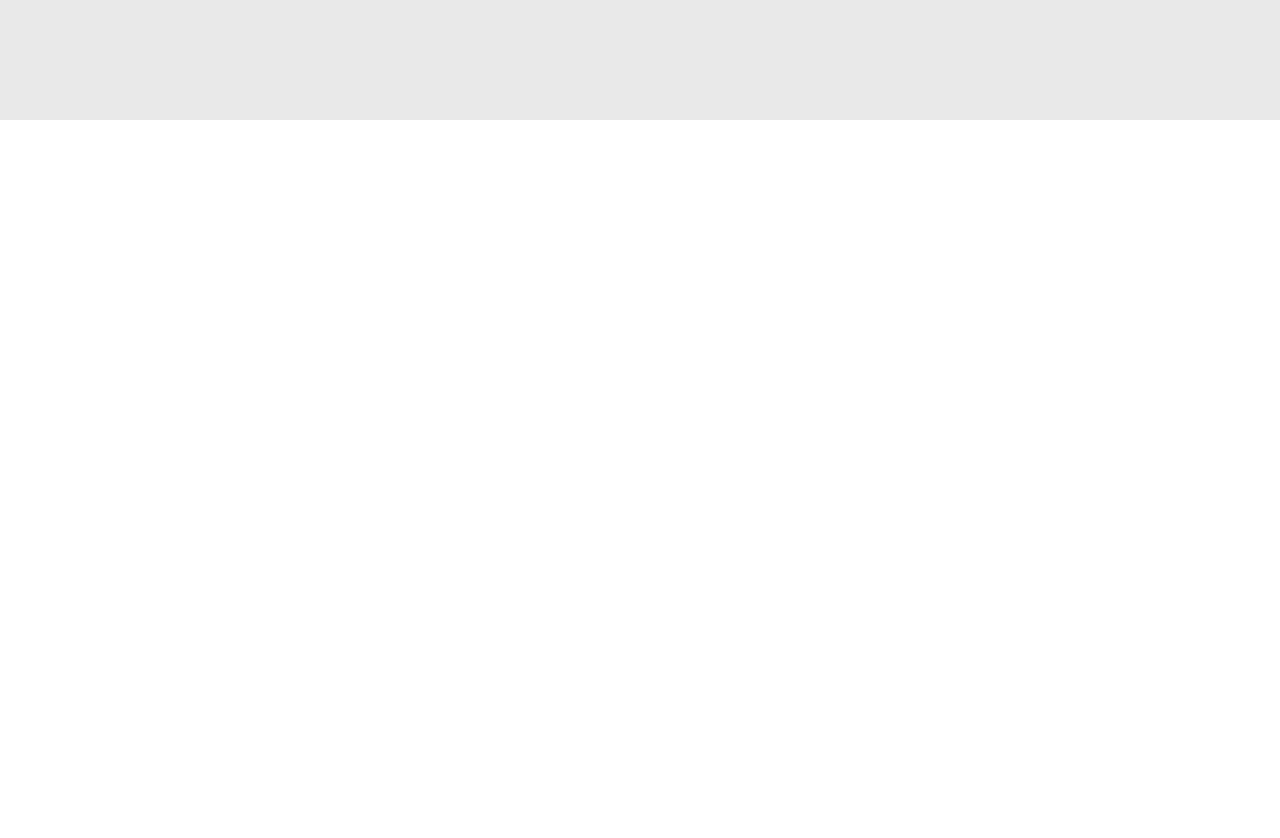
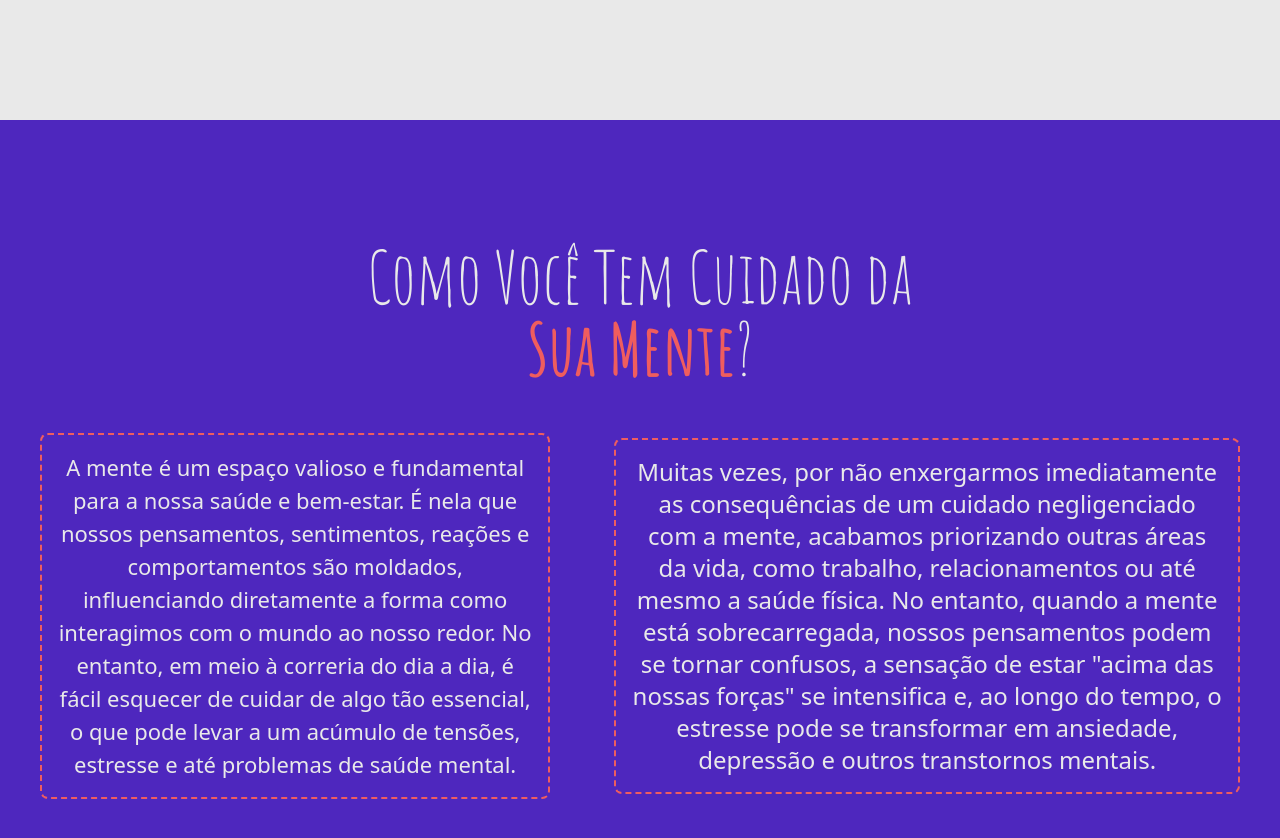
Before and after one commit to thiagodeas/about-mental-health, a Vue app: page / in a window 1280 px wide. Shown: the part 680-1518 px from the top of the page. Before the commit the page ends 800 px from the top, so only its background shows below. Built offline with nearby package versions, Linux system fonts and the light colour scheme.

Commit message:
creating the second page

```diff
--- a/src/App.vue
+++ b/src/App.vue
@@ -1,10 +1,12 @@
 <script setup lang="ts">
 import Hero from './components/hero/Hero.vue'
+import SelfCare from './components/self-care/SelfCare.vue'
 
 </script>
 
 <template>
     <Hero />
+    <SelfCare />
 </template>
 
 <style scoped>
--- /dev/null
+++ b/src/components/self-care/SelfCare.vue
@@ -0,0 +1,23 @@
+<script setup>
+
+</script>
+
+<template>
+    <div class="flex items-center justify-center min-h-screen flex-col text-center w-full bg-lightPurple pt-24 pb-24">
+
+      <div class="flex items-center justify-center w-[600px] pb-12">
+        <h1 class="text-7xl font-amatic text-lightGray">Como Você Tem Cuidado da <span class="text-lightRed font-bold">Sua Mente</span>?</h1>
+      </div>
+
+      <div class="flex items-center justify-center w-[1200px] gap-16">
+        <div class="flex items-center justify-center p-4 border-[2px] border-dashed rounded-lg border-lightRed">
+          <p class ="text-[22px] font-light text-lightGray">A mente é um espaço valioso e fundamental para a nossa saúde e bem-estar. É nela que nossos pensamentos, sentimentos, reações e comportamentos são moldados, influenciando diretamente a forma como interagimos com o mundo ao nosso redor. No entanto, em meio à correria do dia a dia, é fácil esquecer de cuidar de algo tão essencial, o que pode levar a um acúmulo de tensões, estresse e até problemas de saúde mental.</p>
+        </div>
+
+        <div class="flex items-center justify-center p-4 border-[2px] border-dashed rounded-lg border-lightRed">
+          <p class ="text-2xl font-light text-lightGray">Muitas vezes, por não enxergarmos imediatamente as consequências de um cuidado negligenciado com a mente, acabamos priorizando outras áreas da vida, como trabalho, relacionamentos ou até mesmo a saúde física. No entanto, quando a mente está sobrecarregada, nossos pensamentos podem se tornar confusos, a sensação de estar "acima das nossas forças" se intensifica e, ao longo do tempo, o estresse pode se transformar em ansiedade, depressão e outros transtornos mentais.</p>
+        </div>
+      </div>
+
+    </div>
+</template>
--- a/tailwind.config.js
+++ b/tailwind.config.js
@@ -13,6 +13,7 @@ export default {
       },
       fontFamily: {
         amatic: ["'Amatic SC'", "cursive"],
+        ms: ["Lucida Sans", "sans-serif"]
       },
     },
   },
```
